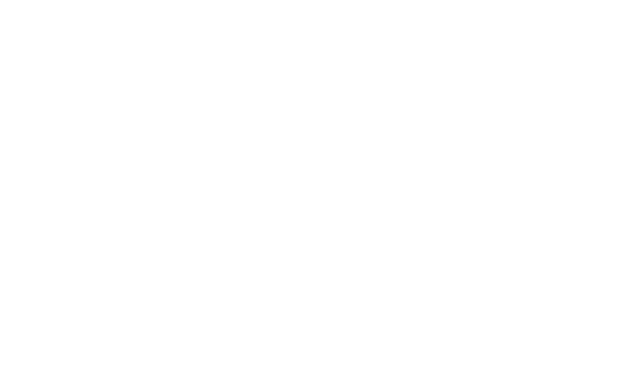
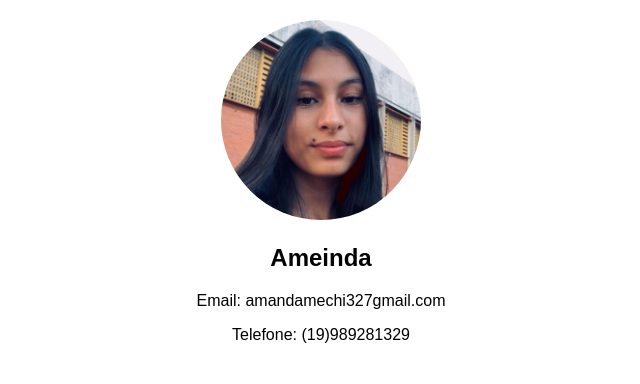
Before and after one commit to Amandamecchi/meu-curriculo, a plain HTML site: page index.html in a window 1280 px wide. Shown: the whole page, without its empty margins (319-959 px from the left). Drawn offline with Linux system fonts and the light colour scheme.

Commit message:
primeiro commit

```diff
--- a/index.html
+++ b/index.html
@@ -1,11 +1,51 @@
 <!DOCTYPE html>
-<html lang="en">
+<html lang="pt-br">
 <head>
-    <meta charset="UTF-8">
-    <meta name="viewport" content="width=device-width, initial-scale=1.0">
-    <title>Document</title>
+    <title>Amanda</title>
+    <style>
+        body{
+            margin: 0%;
+        }
+
+        .container{
+            font-family: Arial, Helvetica, sans-serif;
+            text-align: center;
+            padding: 20px;
+        }
+        .container img {
+border-radius: 50%;
+width: 200px;
+        }
+        .experiencia{
+            font-family: Arial, Helvetica, sans-serif;
+            margin: 0%;
+            padding: 20%;
+
+        }
+
+
+
+
+
+
+
+
+    </style>
 </head>
 <body>
+   <div class="container">
+        <img src="img/IMG-20240806-WA0015.jpg">
 
+    <div id="nome">
+        <h2>Ameinda</h2>
+    </div>
+
+    <div id="info">
+        <p> Email: amandamechi327gmail.com</p>
+    </div>
+    <div id="info">
+        <p>Telefone: (19)989281329</p>
+    </div>
+   </div>
 </body>
 </html>
```
Also changed, not shown: img/IMG-20240806-WA0015.jpg (added).
